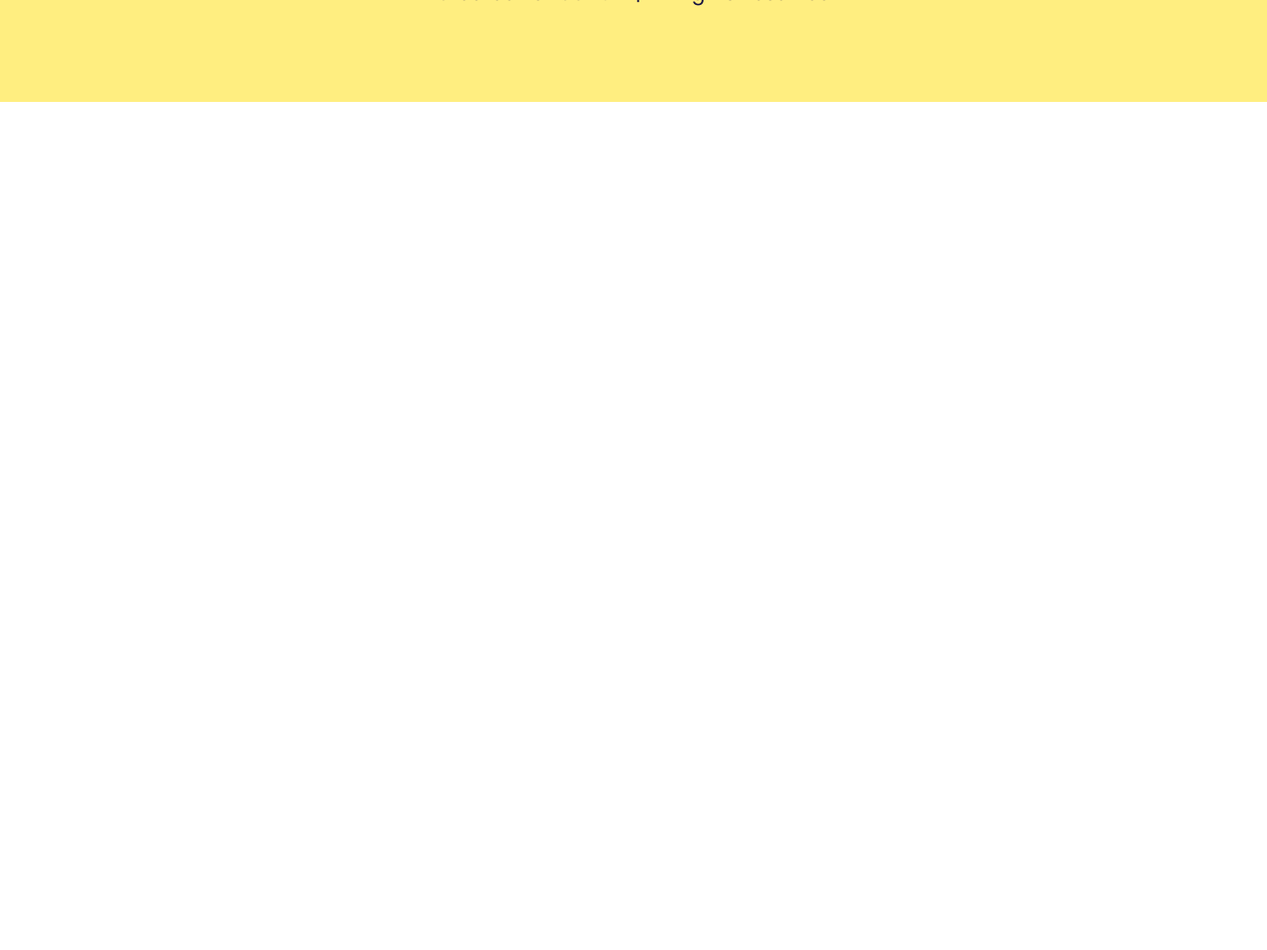
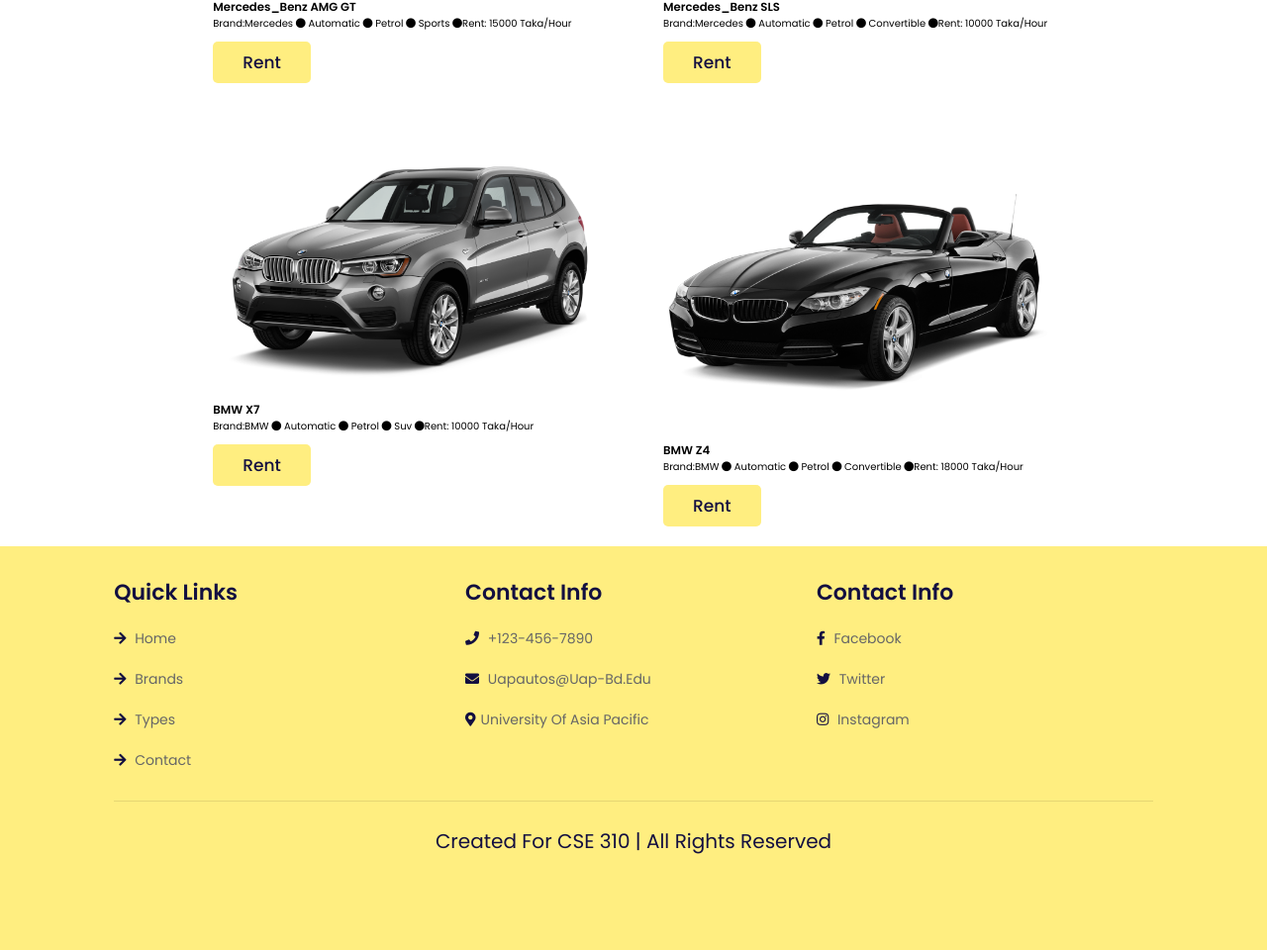
Before and after one commit to sanjanaoythi/car_dealer, a Django app: page /rent/ in a window 1280 px wide. Shown: the part 1427-2387 px from the top of the page at 99% size. Before the commit the page ends 1530 px from the top, so only its background shows below. Run offline with Django 4.2, Linux system fonts and the light colour scheme; a user stored in the database is signed in.

Commit message:
Update rent.html

```diff
--- a/home/templates/rent.html
+++ b/home/templates/rent.html
@@ -22,7 +22,7 @@
             </div>
             <div class="content">
                 <h3>Audi S5</h3>
-                <div class="price"> <span>Car ID : </span> audi_s5_0 </div>
+                <!-- <div class="price"> <span>Car ID : </span> audi_s5_0 </div> -->
                 <p>
                     Brand: Audi
                     <span class="fas fa-circle"></span> automatic
@@ -43,7 +43,7 @@
             </div>
             <div class="content">
                 <h3>BMW Z4</h3>
-                <div class="price"> <span>Car ID : </span> bmw_z4_0 </div>
+                <!-- <div class="price"> <span>Car ID : </span> bmw_z4_0 </div> -->
                 <p>
                     Brand:BMW
                     <span class="fas fa-circle"></span> automatic
@@ -64,7 +64,7 @@
             </div>
             <div class="content">
                 <h3>Land Rover Defender</h3>
-                <div class="price"> <span>Car ID : </span> land_rover_defender_0 </div>
+                <!-- <div class="price"> <span>Car ID : </span> land_rover_defender_0 </div> -->
                 <p>
                     Brand:Land Rover
                     <span class="fas fa-circle"></span> automatic
@@ -76,6 +76,111 @@
             </div>
         </div>
 
+        <div>
+            <div class="work">
+                <img src="{% static 'image/landrover/rangeroverevoqe.png' %}" alt="">
+                <div class="layer">
+                    <h1>Range Rover Evouqe</h1>
+                </div>
+            </div>
+            <div class="content">
+                <h3>Range Rover Evouqe</h3>
+                <!-- <div class="price"> <span>Car ID : </span> land_rover_defender_0 </div> -->
+                <p>
+                    Brand:Land Rover
+                    <span class="fas fa-circle"></span> automatic
+                    <span class="fas fa-circle"></span> petrol
+                    <span class="fas fa-circle"></span> suv
+                    <span class="fas fa-circle"></span>Rent: 5000 Taka/Hour
+                </p>
+                <a href="#" class="btn">Rent</a>
+            </div>
+        </div>
+
+        <div>
+            <div class="work">
+                <img src="{% static 'image/mercedes/mercedesbenzamggt.png' %}" alt="">
+                <div class="layer">
+                    <h1>Mercedes_Benz AMG GT</h1>
+                </div>
+            </div>
+            <div class="content">
+                <h3>Mercedes_Benz AMG GT</h3>
+                <!-- <div class="price"> <span>Car ID : </span> land_rover_defender_0 </div> -->
+                <p>
+                    Brand:Mercedes
+                    <span class="fas fa-circle"></span> automatic
+                    <span class="fas fa-circle"></span> petrol
+                    <span class="fas fa-circle"></span> sports
+                    <span class="fas fa-circle"></span>Rent: 15000 Taka/Hour
+                </p>
+                <a href="#" class="btn">Rent</a>
+            </div>
+        </div>
+
+        <div>
+            <div class="work">
+                <img src="{% static 'image/mercedes/mercedessls.png' %}" alt="">
+                <div class="layer">
+                    <h1>Mercedes_Benz SLS</h1>
+                </div>
+            </div>
+            <div class="content">
+                <h3>Mercedes_Benz SLS</h3>
+                <!-- <div class="price"> <span>Car ID : </span> land_rover_defender_0 </div> -->
+                <p>
+                    Brand:Mercedes
+                    <span class="fas fa-circle"></span> automatic
+                    <span class="fas fa-circle"></span> petrol
+                    <span class="fas fa-circle"></span> convertible
+                    <span class="fas fa-circle"></span>Rent: 10000 Taka/Hour
+                </p>
+                <a href="#" class="btn">Rent</a>
+            </div>
+        </div>
+
+        <div>
+            <div class="work">
+                <img src="{% static 'image/bmw/bmwx7.png' %}" alt="">
+                <div class="layer">
+                    <h1>BMW X7</h1>
+                </div>
+            </div>
+            <div class="content">
+                <h3>BMW X7</h3>
+                <!-- <div class="price"> <span>Car ID : </span> land_rover_defender_0 </div> -->
+                <p>
+                    Brand:BMW
+                    <span class="fas fa-circle"></span> automatic
+                    <span class="fas fa-circle"></span> petrol
+                    <span class="fas fa-circle"></span> suv
+                    <span class="fas fa-circle"></span>Rent: 10000 Taka/Hour
+                </p>
+                <a href="#" class="btn">Rent</a>
+            </div>
+        </div>
+
+        <div>
+            <div class="work">
+                <img src="{% static 'image/bmw/bmwz4.png' %}" alt="">
+                <div class="layer">
+                    <h1>BMW Z4</h1>
+                </div>
+            </div>
+            <div class="content">
+                <h3>BMW Z4</h3>
+                <!-- <div class="price"> <span>Car ID : </span> land_rover_defender_0 </div> -->
+                <p>
+                    Brand:BMW
+                    <span class="fas fa-circle"></span> automatic
+                    <span class="fas fa-circle"></span> petrol
+                    <span class="fas fa-circle"></span> convertible
+                    <span class="fas fa-circle"></span>Rent: 18000 Taka/Hour
+                </p>
+                <a href="#" class="btn">Rent</a>
+            </div>
+        </div>
+
     </div>
 </div>
 </section>
```
